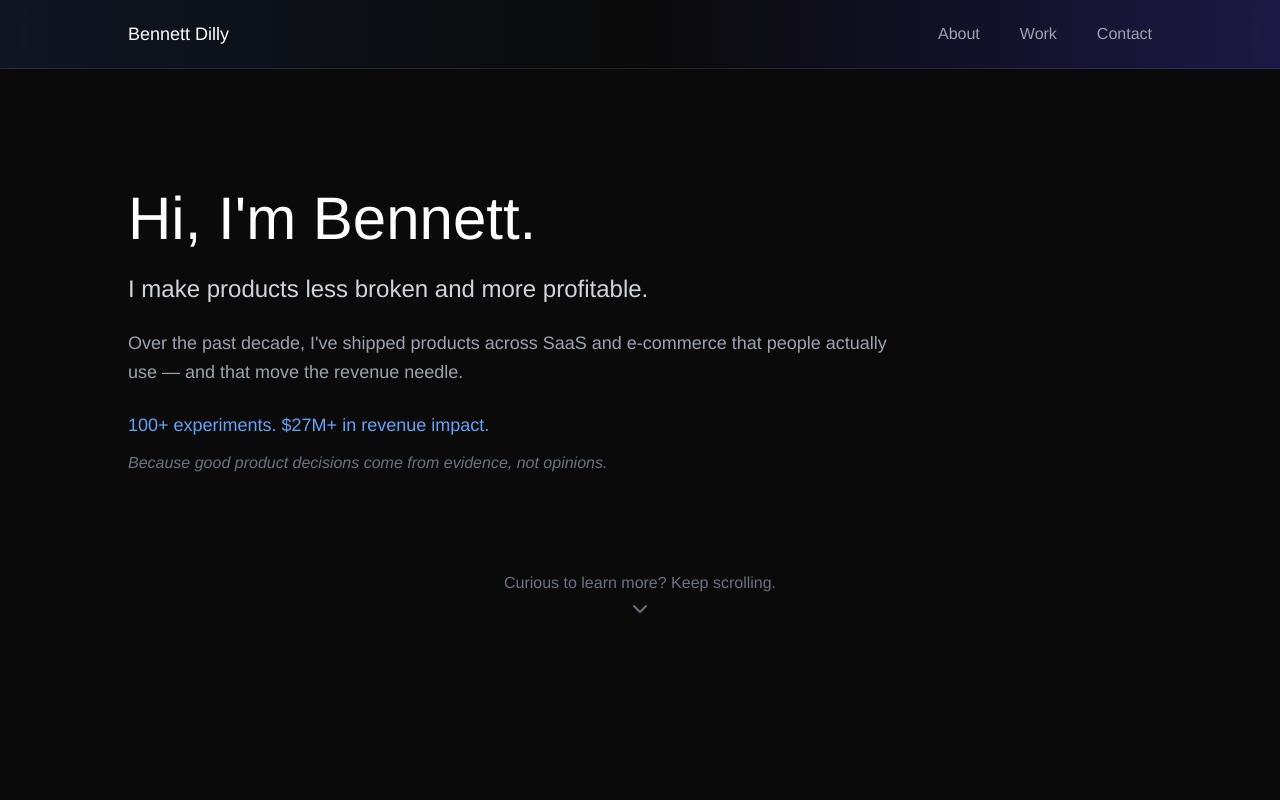
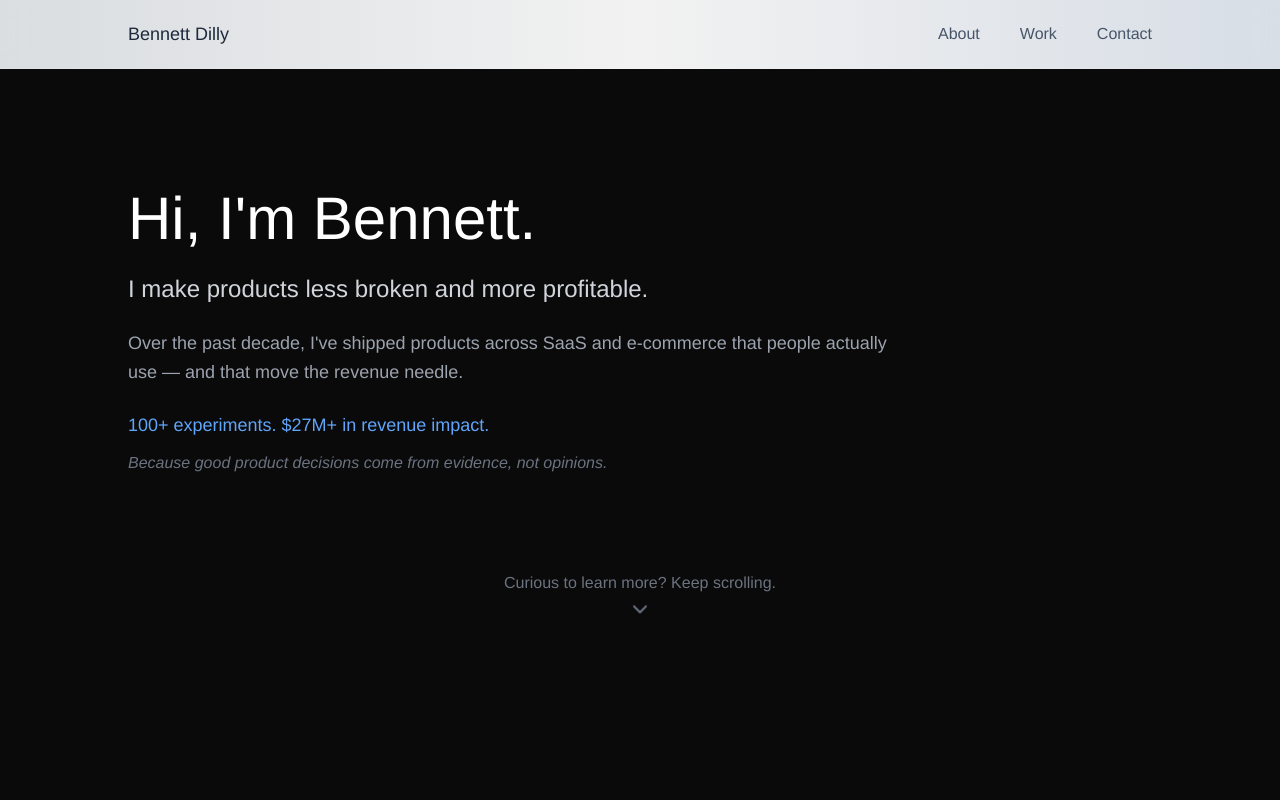
Before and after one commit to mrbdilly/portfolio, a React (Vite) app: page / in a window 1280 px wide. Shown: the top 800 px of the page. Built offline with nearby package versions, Linux system fonts and the light colour scheme.

Commit message:
Update App.tsx
- Hide Product Playground
- Updated main nav color gradient

```diff
--- a/src/App.tsx
+++ b/src/App.tsx
@@ -4,6 +4,9 @@ import { Menu, X, Linkedin, Mail, ChevronDown, ExternalLink } from 'lucide-react
 export default function PMPortfolio() {
   const [mobileMenuOpen, setMobileMenuOpen] = useState(false);
   const [selectedProject, setSelectedProject] = useState(null);
+
+  // FEATURE FLAG: Toggle this to true to launch the Playground
+  const SHOW_PLAYGROUND = false;
 
   // Add Helvetica Neue font
   React.useEffect(() => {
@@ -96,7 +99,7 @@ export default function PMPortfolio() {
       description: 'Led AI-powered features at JustAnswer optimizing customer interactions through 70+ experiments.',
       metrics: '$15M Net LTV increase',
       company: 'JustAnswer',
-      logo: '/images/ja-logo-dark.png' // Consider a white-version logo
+      logo: '/images/ja-logo-dark.png'
     },
     {
       title: 'Global Subscription Funnel Optimization',
@@ -137,17 +140,17 @@ export default function PMPortfolio() {
 
   return (
     <div className="min-h-screen bg-[#0a0a0a] text-white">
-      {/* Navigation - Dark Gradient */}
-      <nav className="fixed top-0 left-0 right-0 bg-gradient-to-r from-[#111827]/90 via-[#0a0a0a]/95 to-[#1e1b4b]/90 backdrop-blur-md z-50 border-b border-white/10">
+      {/* Navigation - Light Blue/Gray/White Gradient */}
+      <nav className="fixed top-0 left-0 right-0 bg-gradient-to-r from-slate-100/90 via-white/95 to-blue-50/90 backdrop-blur-md z-50 border-b border-white/10">
         <div className="max-w-5xl mx-auto px-6 lg:px-0 py-5 flex items-center justify-between">
-          <div className="text-lg font-medium text-white">Bennett Dilly</div>
+          <div className="text-lg font-medium text-slate-800">Bennett Dilly</div>
 
           <div className="hidden md:flex gap-10">
             {['About', 'Work', 'Contact'].map((item) => (
               <button
                 key={item}
                 onClick={() => scrollToSection(item.toLowerCase())}
-                className="text-gray-400 hover:text-white transition-colors"
+                className="text-slate-600 hover:text-black transition-colors"
               >
                 {item}
               </button>
@@ -155,7 +158,7 @@ export default function PMPortfolio() {
           </div>
 
           <button
-            className="md:hidden text-white"
+            className="md:hidden text-slate-800"
             onClick={() => setMobileMenuOpen(!mobileMenuOpen)}
           >
             {mobileMenuOpen ? <X size={24} /> : <Menu size={24} />}
@@ -163,13 +166,13 @@ export default function PMPortfolio() {
         </div>
 
         {mobileMenuOpen && (
-          <div className="md:hidden bg-[#0a0a0a] border-b border-white/10">
+          <div className="md:hidden bg-white border-b border-gray-200">
             <div className="flex flex-col px-6 py-4 gap-4">
               {['About', 'Work', 'Contact'].map((item) => (
                 <button
                   key={item}
                   onClick={() => scrollToSection(item.toLowerCase())}
-                  className="text-left text-gray-400 hover:text-white transition-colors"
+                  className="text-left text-slate-600 hover:text-black transition-colors"
                 >
                   {item}
                 </button>
@@ -271,7 +274,9 @@ export default function PMPortfolio() {
         </div>
       </section>
 
-      {/* Product Playground */}
+      {/* Conditional Product Playground */}
+      {SHOW_PLAYGROUND && (
+        <>
           <section className="py-20 px-6 border-t border-white/10">
             <div className="max-w-5xl mx-auto lg:px-0">
               <h2 className="text-sm uppercase tracking-wider text-gray-500 mb-12">Product Playground</h2>
@@ -303,7 +308,7 @@ export default function PMPortfolio() {
             </div>
           </section>
 
-      {/* Responsive Bottom Sheet / Modal Overlay - Dark Mode */}
+          {/* Responsive Bottom Sheet / Modal Overlay */}
           {selectedProject && (
             <div className="fixed inset-0 z-[60] flex items-end md:items-center justify-center">
               <div
@@ -336,6 +341,8 @@ export default function PMPortfolio() {
                 </div>
               </div>
             </div>
+          )}
+        </>
       )}
 
       {/* Contact Section */}
```
Lines whose indentation alone changed are shown as unchanged.
